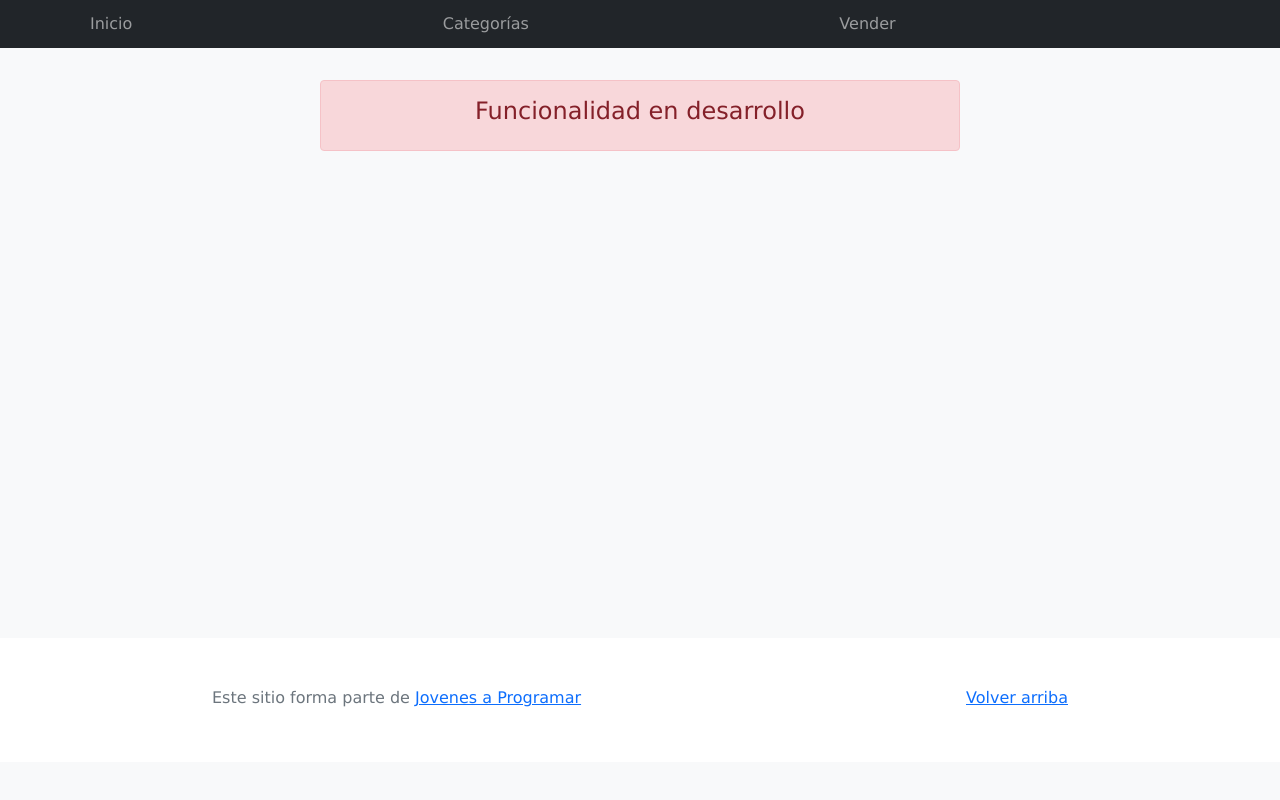
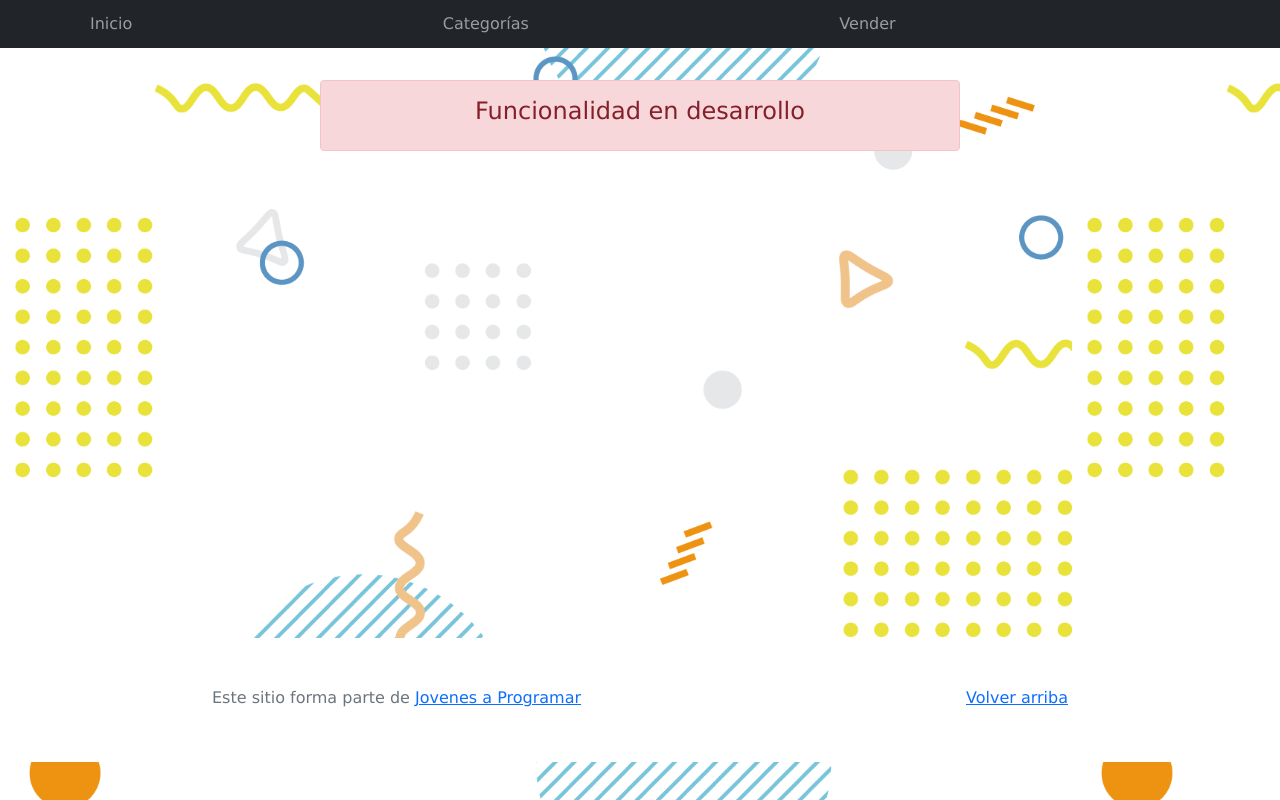
Before and after one commit to Walki17/ecommerce, a plain HTML site: page cart.html in a window 1280 px wide. Drawn offline with Linux system fonts and the light colour scheme.

Commit message:
modificación fondo

```diff
--- a/css/styles.css
+++ b/css/styles.css
@@ -191,14 +191,6 @@ a.custom-card:hover {
   color: orange;
 }
 
-
-body{
-  background-color: #f8f9fa;
-  background-repeat: no-repeat;
-  background-position: center top;
-  background-size: cover;
-}
-
 .contenedor{
   display: flex;
   flex-direction: column;
@@ -300,7 +292,7 @@ form .link {
     padding: 3rem 2rem;
   }
 }
-=======
+
 body {
   background-image: url(/img/fondo-01.png);
   background-size: contain;
```
